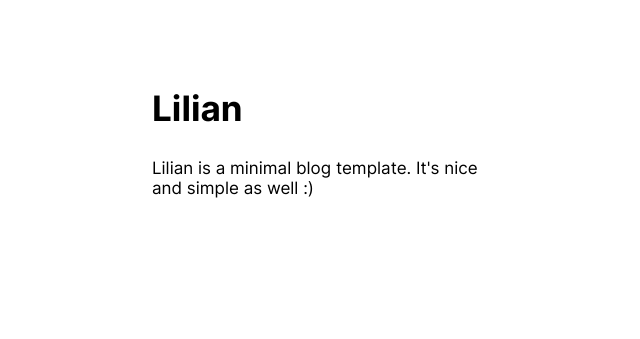
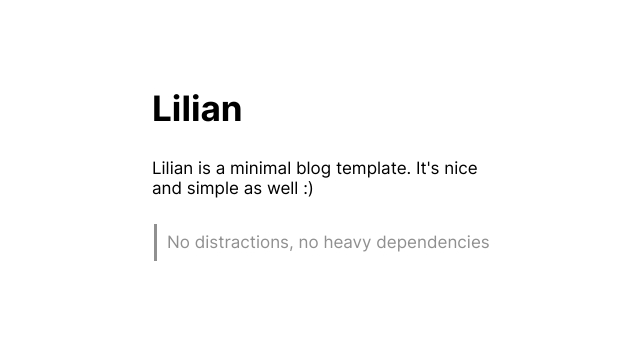
Before and after one commit to alexwkleung/Lilian, a website built with Vite: page src/pages/lilian.min.html in a window 768 px wide. Shown: the whole page, without its empty margins (57-697 px from the left). Built offline with nearby package versions, Linux system fonts and the light colour scheme.

Commit message:
Updated blockquote styles

```diff
--- a/src/pages/lilian.min.html
+++ b/src/pages/lilian.min.html
@@ -1 +1 @@
-<!doctype html><html lang="en"><meta charset="UTF-8"><meta http-equiv="X-UA-Compatible" content="IE=edge"><meta name="viewport" content="width=device-width,initial-scale=1"><link rel="stylesheet" href="../styles/style.css"><link rel="stylesheet" href="../styles/hljs/github.min.css"><script src="../scripts/highlight.min.js"></script><script>hljs.highlightAll()</script><title>Lilian</title><article><h1>Lilian</h1><p>Lilian is a minimal blog template. It's nice and simple as well :)<article></article></article>
+<!doctype html><html lang="en"><meta charset="UTF-8"><meta http-equiv="X-UA-Compatible" content="IE=edge"><meta name="viewport" content="width=device-width,initial-scale=1"><link rel="stylesheet" href="../styles/style.css"><link rel="stylesheet" href="../styles/hljs/github.min.css"><script src="../scripts/highlight.min.js"></script><script>hljs.highlightAll()</script><title>Lilian</title><article><h1>Lilian</h1><p>Lilian is a minimal blog template. It's nice and simple as well :)<blockquote><p>No distractions, no heavy dependencies</blockquote><article></article></article>
--- a/src/styles/style.css
+++ b/src/styles/style.css
@@ -98,23 +98,22 @@ This is the only entrypoint for styling your blog using Lilian.
     }
 
     blockquote  {
-        border-left: 3px solid black;
-        margin: 1.5em 10px;
+        border-left: 3px solid #909090;
+        margin: 1.5em 2px;
         padding: 0.5em 10px;
-        margin-left: 1.5em;
         font-family: 'Inter-Regular', sans-serif;
         font-size: 17px;
     }
 
     blockquote:before {
-        color: black;
+        color: #c1c1c1;
         font-size: 4em;
         line-height: 0.1em;
-        margin-right: 0.25em;
         vertical-align: -0.4em;
     }
 
     blockquote p {
+        color: #909090;
         display: inline;
         font-family: 'Inter-Regular', sans-serif;
         font-size: 17px;
@@ -285,23 +284,22 @@ This is the only entrypoint for styling your blog using Lilian.
     }
 
     blockquote  {
-        border-left: 3px solid black;
-        margin: 1.5em 10px;
+        border-left: 3px solid #909090;
+        margin: 1.5em 2px;
         padding: 0.5em 10px;
-        margin-left: 1.5em;
         font-family: 'Inter-Regular', sans-serif;
         font-size: 17px;
     }
 
     blockquote:before {
-        color: black;
+        color: #c1c1c1;
         font-size: 4em;
         line-height: 0.1em;
-        margin-right: 0.25em;
         vertical-align: -0.4em;
     }
 
     blockquote p {
+        color: #909090;
         display: inline;
         font-family: 'Inter-Regular', sans-serif;
         font-size: 17px;
```
Also changed, not shown: posts/lilian.md (+2 -0 lines).
